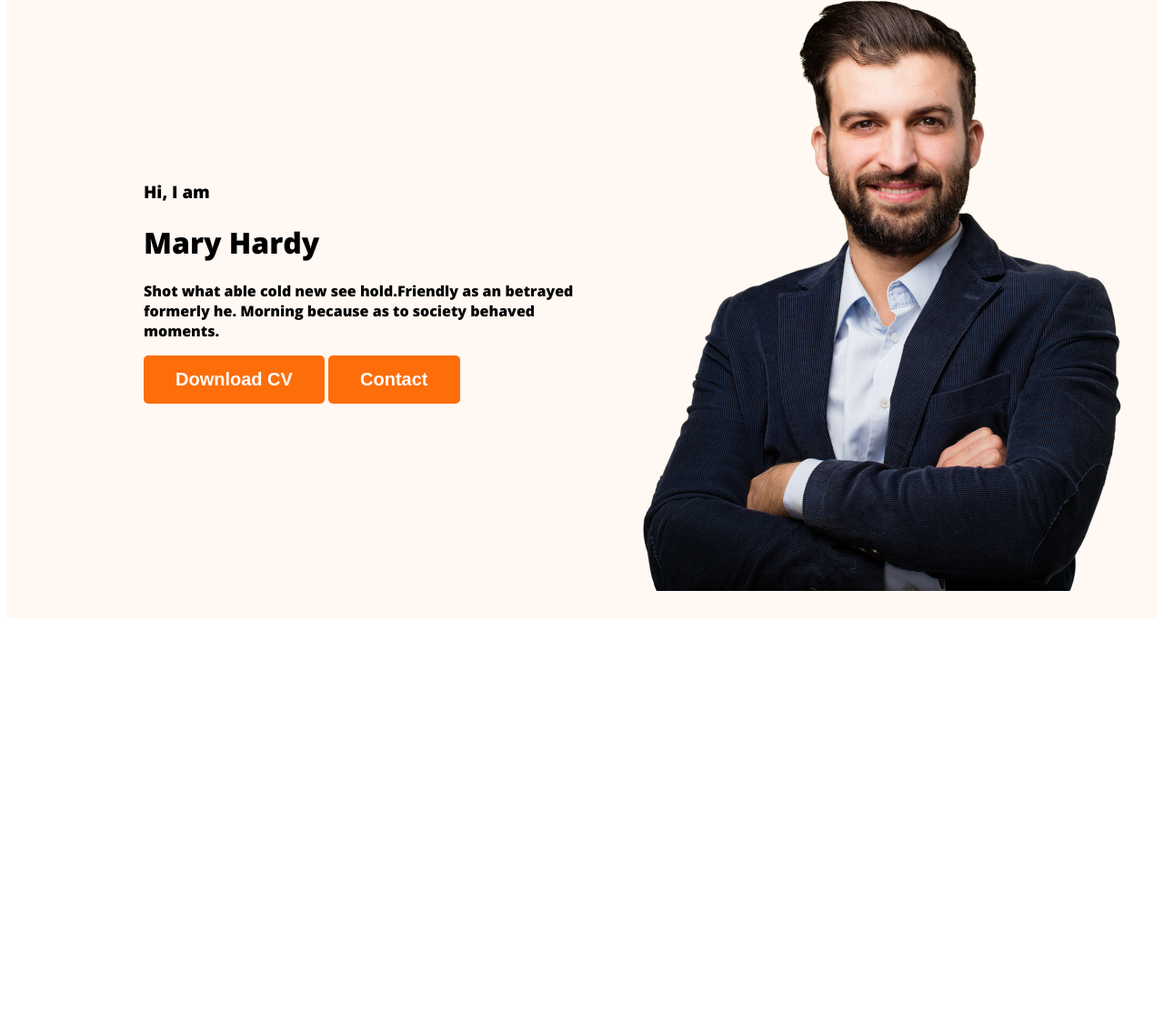
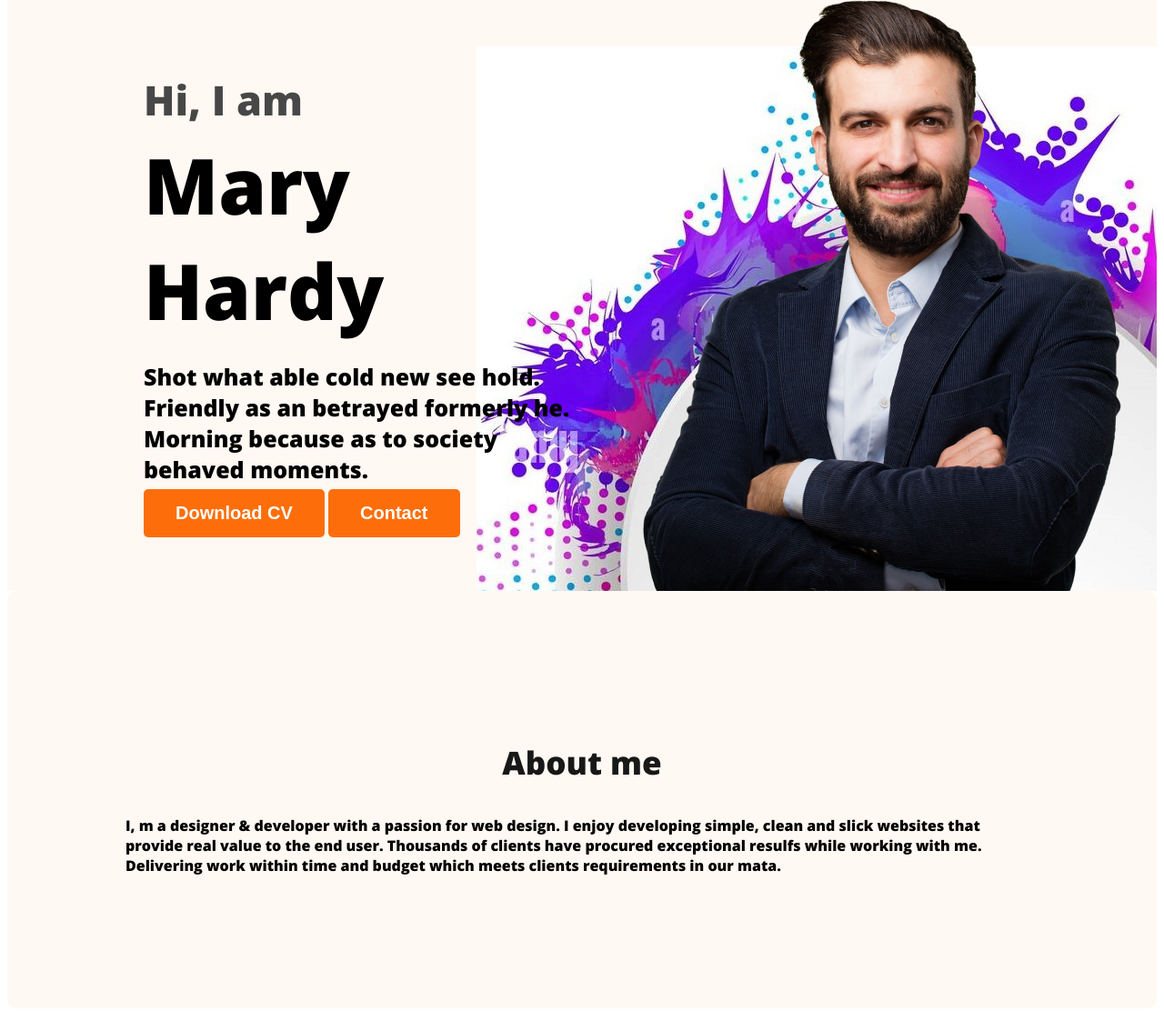
Before and after one commit to tapu17/webdeveloper-portfolio, a plain HTML site: page index.html in a window 1280 px wide. Shown: the part 149-1261 px from the top of the page at 91% size. Before the commit the page ends 837 px from the top, so only its background shows below. Drawn offline with nearby package versions, Linux system fonts and the light colour scheme.

Commit message:
section updated

```diff
--- a/index.html
+++ b/index.html
@@ -22,22 +22,27 @@
                <li><button class="class-btn"> Hire me</button></li>
             </ul>
 
-            </div>
         </nav>
         <div class="banner">
             <div>
                 <h3 class="banner-greetings"> Hi, I am </h3>
                 <h1 class="banner-title"> Mary Hardy</h1>
-                <p>Shot what able cold new see hold.Friendly as an betrayed formerly he. Morning because as to society behaved moments.</p>
+                <p class="banner-description">Shot what able cold new see hold. Friendly as an betrayed formerly he. <br> Morning because as to society behaved moments.</p>
                 <button class="class-btn"> Download CV</button>
                 <button class="class-btn">Contact</button>
 
                 </div>
-                <img src="images/hardy.png" alt="">
+                <img class="profile-pic" src="images/hardy.png" alt="">
             </div>
 
     </header>
     <main>
+        <section class=" about ">
+                    <section>
+                        <h3 class="section-title"> About me</h3>
+                        <p class=" section-description"> I, m a designer & developer with a passion for web design. I enjoy developing simple, clean and slick websites that provide real value to the end user. Thousands of clients have procured exceptional resulfs while working with me. Delivering work within time and budget which meets clients requirements in our mata.</p>
+                    </section>
+        </section>
 
     </main>
     <footer>
--- a/style/portfoilo.css
+++ b/style/portfoilo.css
@@ -20,17 +20,54 @@ align-items: center;
 margin: 0 200px;}
 
 .nav title{ color: #181818;
-    font-size:45px ;
-       font-weight: 800;}
-nav > ul{ display: flex;}
+    font-size:100px;
+    font-weight: 800;}
+nav > ul{ display: flex;
+align-items: center;}
 nav li{ list-style: none;
 margin-right: 50px;}
 nav a {text-decoration: none ;
 color:#474747
 }
 /* header styles */
-.header{background: #FFF8F3;}
-.banner{ padding: 30px 30px 30px 150px;
+.header{background: #FFF8F3;
+background-image:url(../images/banner2.jpg);
+background-repeat: no-repeat;
+background-position: bottom right;}
+
+
+.banner{ padding: 30px 30px 0px 150px;
 display: flex;
-align-items: center;}
-.banner .profile-pic{ width: 500px;}
+align-items: center;
+justify-content: space-between;}
+.banner .profile-pic{ width: 600px;}
+
+
+.banner-greetings{
+    font-size: 45px;
+    color: #474747;
+    margin-bottom: 0px;
+}
+.banner-title{ font-size: 85px;
+font-weight: 700;
+margin-top: 5px;
+margin-bottom: 20px;}
+.banner-description{ font-size: 25px;
+margin-top: 5px;
+margin-bottom: 5px;}
+
+/* main section styles */
+
+
+
+/* about section styles */
+
+.about{ padding: 130px;
+background-color: #FFF8F3;
+border-radius: 10px;
+}
+
+.section-title{ color: #181818;
+text-align: center;
+font-size: 35px;
+font-weight: 700;}
```
Also changed, not shown: images/banner2.jpg (added).
